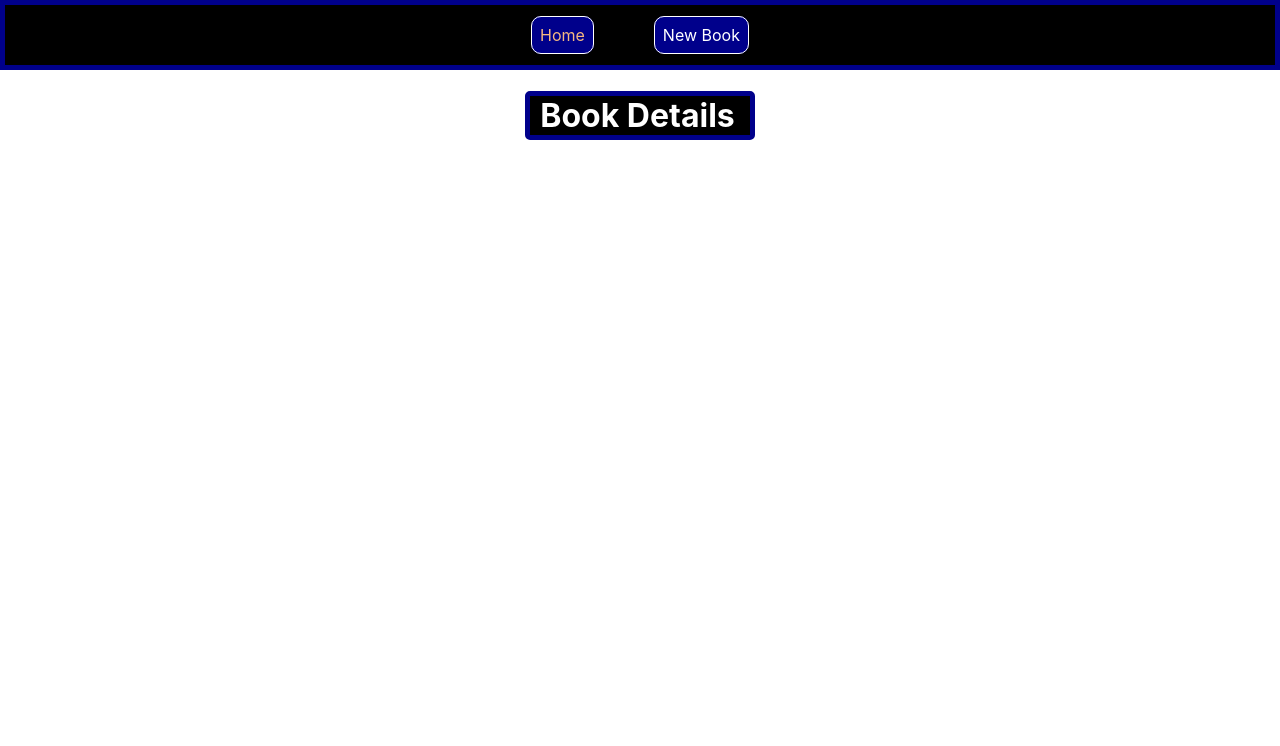
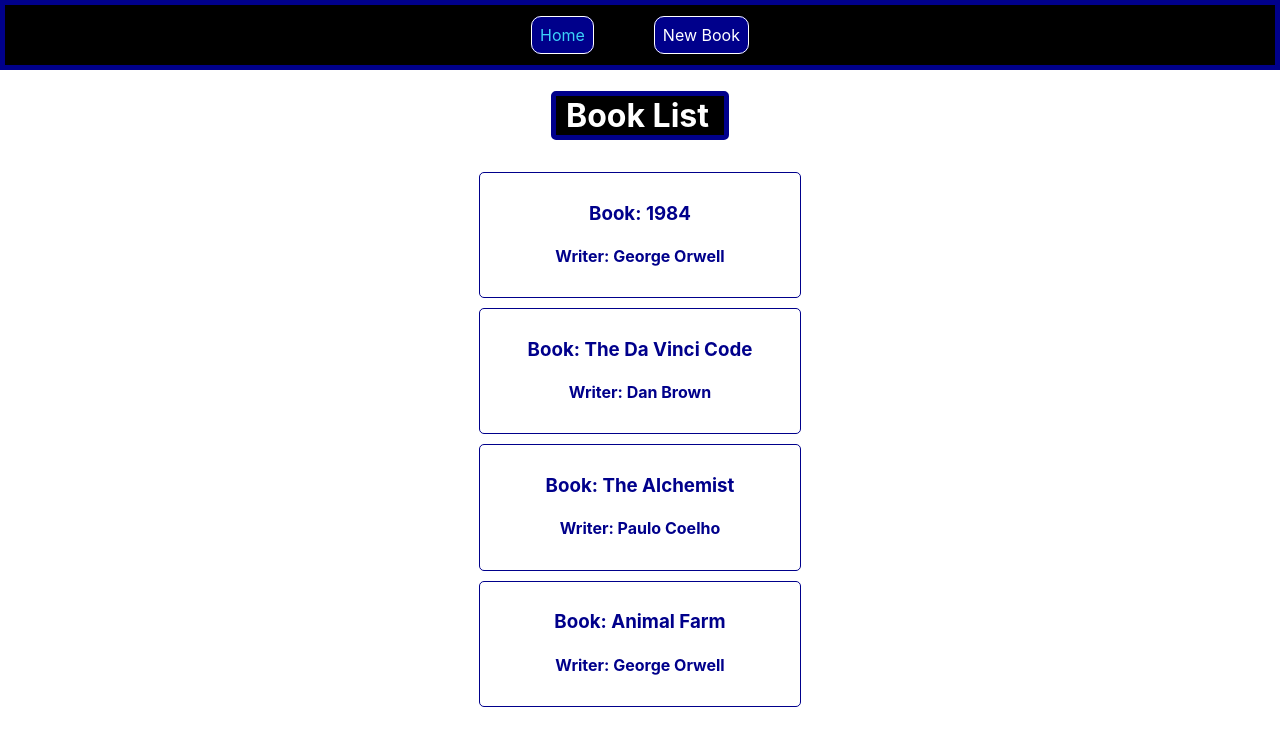
Before and after one commit to Sabrina-Sumona/React-Bookapp, a React (Create React App) app: page /book-list in a window 1280 px wide. In both pictures the pointer is over the link "Home". Shown: the top 746 px of the page. Built offline with nearby package versions, Linux system fonts and the light colour scheme.

Commit message:
some other changes in style and redirect routes

```diff
--- a/src/App.js
+++ b/src/App.js
@@ -1,5 +1,5 @@
 import React from 'react';
-import './App.css';
+import './stylesheets/App.css';
 import MainComponent from './components/MainComponent';
 import { BrowserRouter } from 'react-router-dom';
 
--- a/src/components/MainComponent.js
+++ b/src/components/MainComponent.js
@@ -3,7 +3,7 @@ import BookList from './lists/BookList';
 import books from '../resources/books';
 import NewBook from './representation/NewBook';
 import BookDetail from './representation/BookDetail';
-import { Route, NavLink, Switch } from 'react-router-dom';
+import { Route, NavLink, Switch, Redirect } from 'react-router-dom';
 
 class MainComponent extends Component {
     state = {
@@ -45,6 +45,7 @@ class MainComponent extends Component {
                     <ul>
                         {/* we can use Link and NavLink in the place of a tag */}
                         <li><NavLink to="/" exact>Home</NavLink></li>
+                        {/* <li><NavLink to="/book-list" exact>Home</NavLink></li> */}
                         <li><NavLink to="/new-book">New Book</NavLink></li>
                     </ul>
                 </nav>
@@ -52,7 +53,7 @@ class MainComponent extends Component {
                     {/* when switch using we must maintain the sequence unless we can acess others */}
                     {/* we can also place other routes outside of the switch rather than that particular route which needs switch */}
                     {/* it routes when exactly match */}
-                    < Route path="/" exact render={() =>
+                    < Route path="/book-list" exact render={() =>
                         // if import by using render (not component), we can't see the routers props
                         <div>
                             <h1 style={style}>Book List</h1>
@@ -62,6 +63,8 @@ class MainComponent extends Component {
                     </Route >
                     < Route path="/new-book" exact component={NewBook} ></Route >
                     < Route path="/:id" render={() => <div> <h1 style={style}>Book Details</h1> <BookDetail book={this.state.selectedBook} /> </div>} />
+                    {/* redirect */}
+                    <Redirect from="/" to to="/book-list" />
                 </Switch>
             </div >
         );
--- a/src/index.js
+++ b/src/index.js
@@ -1,7 +1,7 @@
 // import React, { useLayoutEffect } from 'react';
 import React from 'react';
 import ReactDOM from 'react-dom';
-import './index.css';
+import './stylesheets/index.css';
 import App from './App';
 import reportWebVitals from './reportWebVitals';
 
--- a/src/App.css
+++ b/src/stylesheets/App.css
@@ -29,5 +29,5 @@
 }
 
 .nav-bar a:hover, a:active, a.active{
-  color: rgb(245, 184, 128);
+  color: rgb(60, 210, 248);
 }
--- a/src/stylesheets/Book.css
+++ b/src/stylesheets/Book.css
@@ -7,6 +7,6 @@
 }
 
 .Book:hover {
-    color: rgb(148, 74, 5);
+    color: rgb(60, 210, 248);
     cursor: pointer;
 }
```
Also changed, not shown: src/stylesheets/index.css (renamed from src/index.css).
